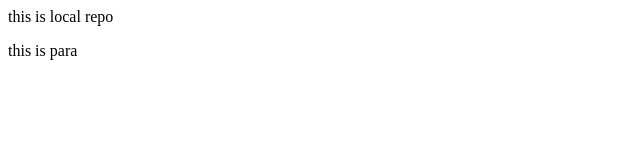
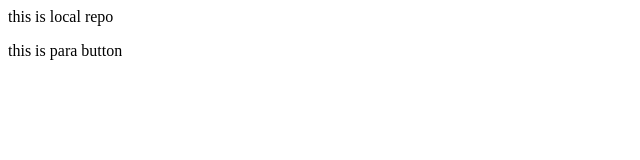
Before and after one commit to dudekullagousiya/localrepo, a plain HTML site: page index.html in a window 1280 px wide. Shown: the full height of the page, 0-640 px from the left. Drawn offline with Linux system fonts and the light colour scheme.

```diff
--- a/index.html
+++ b/index.html
@@ -1,2 +1,2 @@
 <p>this is local repo</p>
-<p>this is para</p>
+<p>this is para button</p>
```
